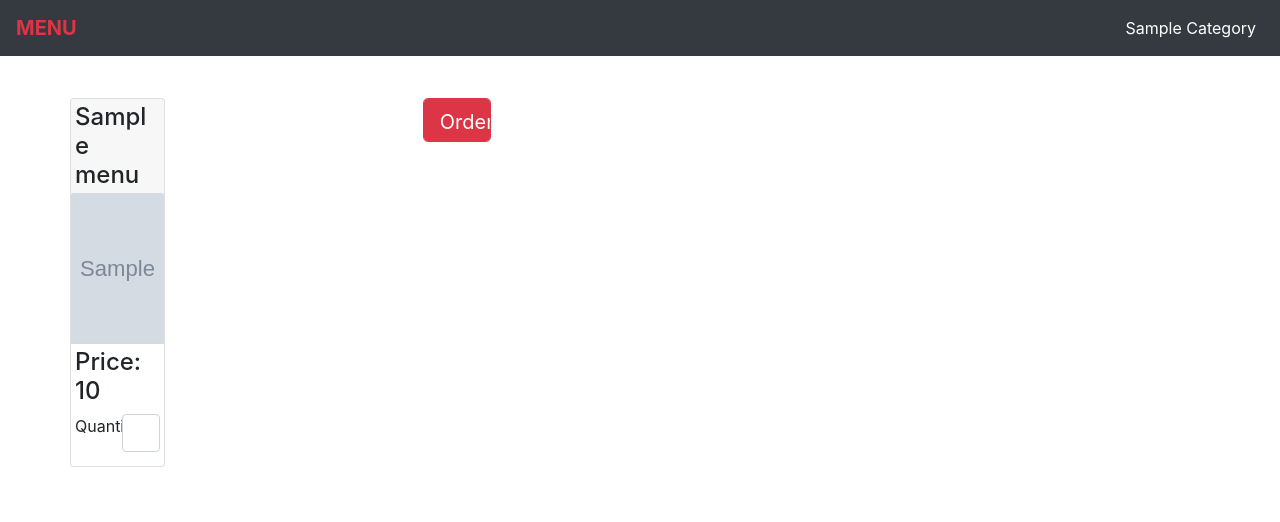
After one commit to shinkawaryo/portfolio, a PHP site: page /newUserMenu.php in a window 1280 px wide. The commit adds this page. Shown: the top 522 px of the page. Run offline with PHP 8.4, Linux system fonts and the light colour scheme; tables that the repository leaves empty or names only in its code hold one stand-in row (values such as "Sample post"); grey boxes marked "Sample" are stand-in pictures.

Commit message:
New userMenu.php and changed Menu Header and Footer

```diff
--- /dev/null
+++ b/UI/menuFooter.php
@@ -0,0 +1,3 @@
+</body>
+
+</html>
--- /dev/null
+++ b/UI/menuHeader.php
@@ -0,0 +1,44 @@
+<?php
+    include '../menuAction.php';
+    include '../categoryAction.php';
+    include '../orderAction.php';
+?>
+
+<!DOCTYPE html>
+<html lang="en">
+
+<head>
+    <meta charset="UTF-8">
+    <meta name="viewport" content="width=device-width, initial-scale=1.0">
+    <title>Menu</title>
+    <link rel="stylesheet" href="https://stackpath.bootstrapcdn.com/bootstrap/4.4.1/css/bootstrap.min.css"
+        integrity="sha384-Vkoo8x4CGsO3+Hhxv8T/Q5PaXtkKtu6ug5TOeNV6gBiFeWPGFN9MuhOf23Q9Ifjh" crossorigin="anonymous">
+</head>
+
+<body>
+    <nav class="navbar navbar-expand-lg navbar-dark bg-dark fixed-top">
+        <a href="newUserMenu.php" class="navbar-brand text-danger font-weight-bolder">MENU</a>
+        <!-- TOGGLER/COLLAPSIBLE BUTTON -->
+        <button class="navbar-toggler" type="button" data-toggle="collapse" data-target="#navbarContent">
+            <span class="navbar-toggler-icon"></span>
+        </button>
+
+        <!-- NAVBAR LINKS -->
+        <div class="collapse navbar-collapse justify-content-end" id="navbarContent">
+            <ul class="nav navbar-nav">
+                <?php
+                    $allCategories = $category->displayCategory();
+
+                    foreach($allCategories as $all_category){
+                        $category_id = $all_category['category_id'];
+                        $category_name = $all_category['category_name'];
+                        echo "
+                        <li class='nav-item'>
+                            <a class='nav-link text-capitalize text-white' href='newSpecificMenu.php?category_id=".$category_id."'>".$category_name."</a>
+                        </li>
+                        ";
+                    }
+                ?>
+            </ul>
+        </div>
+    </nav>
--- /dev/null
+++ b/UI/newUserMenu.php
@@ -0,0 +1,53 @@
+<?php include 'menuHeader.php'?>
+
+<div class="container" style="margin-top:50px;">
+    <div class="row">
+        <form action="" method="post">
+            <div class="form-row">
+                <div class="form-group col-md-8 mt-5">
+                        <div class="form-row">
+                            <?php
+                                $allMenu = $category->displayAllMenu();
+
+                                foreach($allMenu as $all_menu){
+                                    echo "<div class='form-group col-md-4'>
+                                            <div class='card mb-4'>
+
+                                                <div class='card-header m-0 p-0'>
+                                                    <h4 class='card-title m-1'>".$all_menu['menu_name']."</h4>
+                                                    <input type='hidden' class='form-control' name='order_menu' value='".$all_menu['menu_id']."'>
+                                                    <img src='../upload/".$all_menu['menu_picture']."' alt='".$all_menu['menu_picture']."' class='card-img-top' width='100%' height='150px'>
+                                                </div>
+
+                                                <div class='card-body m-0 p-1'>
+                                                    <div class='form-row'>
+                                                        <div class='form-group col-md-12 m-0'>
+                                                            <h4>Price: ".$all_menu['menu_price']."</h4>
+                                                        </div>
+                                                    </div>
+
+                                                    <div class='form-row'>
+                                                        <div class='form-group col-md-6'>
+                                                            <label for='quantity'>Quantity: </label>
+                                                        </div>
+                                                        <div class='form-group col-md-6 m-0'>
+                                                            <input type='number' name='order_quantity' class='form-control text-center'>
+                                                        </div>
+                                                    </div>
+                                                </div>
+
+                                            </div>
+                                        </div>";
+                                }
+                            ?>
+                        </div>
+                </div>
+                <div class="form-group col-md-2 mt-5 mx-auto">
+                    <input type="submit" value="Order" class="form-control btn btn-lg btn-danger">
+                </div>
+            </div>
+        </form>
+    </div>
+</div>
+
+<?php include 'menuFooter.php'?>
--- a/UI/userMenu.php
+++ b/UI/userMenu.php
@@ -21,7 +21,7 @@
         <h2 class="display-4 col-md-3 "><a class="text-white" href="userMenu.php">Menu</a></h2>
         <div class="form-group col-md-3 m-0 p-0 d-flex align-items-cente">
     <!-- Pagination -->
-    <ul class="pagination d-flex align-items-center p-0 m-0 ml-5">
+    <ul class="pagination d-flex align-items-center p-0 m-0">
     <li class="page-item">
         <a class="page-link bg-dark border-0 text-white" href="#" aria-label="Previous">
             <span aria-hidden="true">&laquo;</span>
@@ -85,7 +85,7 @@
                             </div>
                             <div class='form-row'>
                                 <div class='form-group form-inline m-0'>
-                                            <label for='hou_many' class='ml-2' style='font-size: 15px;'>How Many</label>
+                                    <label for='order_amount' class='ml-2' style='font-size: 15px;'>Amount:</label>
                                         <input type='number' name='order_amount' id='' class='form-control col-md-3 p-0 m-3 text-center'>
                                         <input type='submit' value='Order' name='order' class='form-control bg-danger text-white col-md-3' style='font-size: 15px;'>
                                         </div>
```
Also changed, not shown: UI/newSpecificMenu.php (added, +49 -0 lines). Lines whose indentation alone changed are shown as unchanged.
